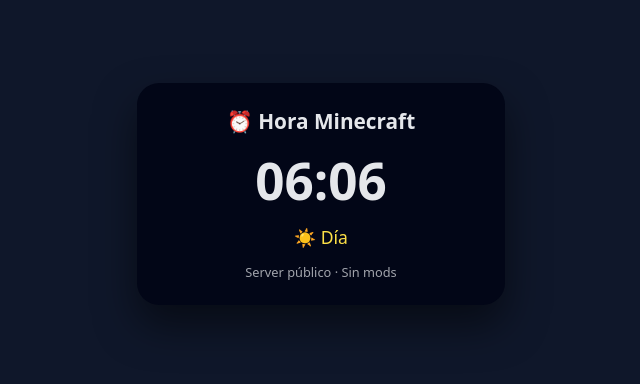
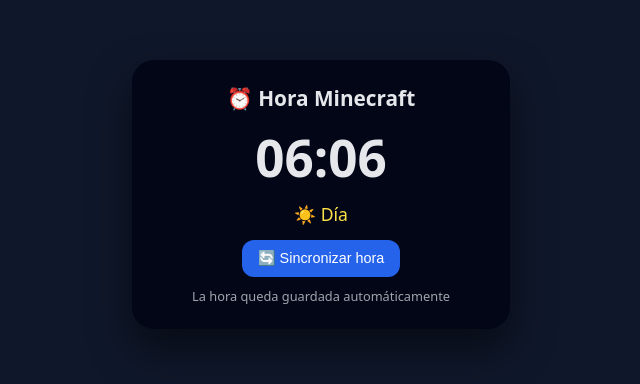
Before and after one commit to miguelsilv2004-eng/Reloj-minecraft, a plain HTML site: page index.html in a window 1280 px wide. Shown: the part 206-590 px from the top of the page, without its empty margins (319-959 px from the left). Drawn offline with Linux system fonts and the light colour scheme.

Commit message:
Update index.html

```diff
--- a/index.html
+++ b/index.html
@@ -23,7 +23,7 @@
   background: #020617;
   padding: 24px;
   border-radius: 22px;
-  width: 320px;
+  width: 330px;
   text-align: center;
   box-shadow: 0 20px 40px rgba(0,0,0,.5);
 }
@@ -41,8 +41,17 @@
 }
 .day { color: #fde047; }
 .night { color: #60a5fa; }
+button {
+  margin-top: 14px;
+  padding: 10px 16px;
+  border-radius: 12px;
+  border: none;
+  background: #2563eb;
+  color: white;
+  font-size: .9rem;
+}
 .note {
-  margin-top: 14px;
+  margin-top: 10px;
   font-size: .8rem;
   opacity: .7;
 }
@@ -54,29 +63,54 @@
   <h1>⏰ Hora Minecraft</h1>
   <div class="time" id="time">--:--</div>
   <div class="state" id="state">---</div>
-  <div class="note">Server público · Sin mods</div>
+
+  <button onclick="syncTime()">🔄 Sincronizar hora</button>
+
+  <div class="note">La hora queda guardada automáticamente</div>
 </div>
 
 <script>
-/*
-  AJUSTE IMPORTANTE
-  Cambiá estos valores según la hora REAL del server
-*/
-const MC_START_HOUR = 6;
-const MC_START_MINUTE = 0;
-
-const realStart = Date.now();
-
-// 1 hora MC = 50 segundos reales
 const REAL_MS_PER_MC_MIN = (50 / 60) * 1000;
 const MC_MIN_PER_DAY = 1440;
 
-const startMcMinutes = MC_START_HOUR * 60 + MC_START_MINUTE;
+// Cargar datos guardados
+let mcStartMinutes = localStorage.getItem("mcStartMinutes");
+let realStart = localStorage.getItem("realStart");
+
+if (!mcStartMinutes || !realStart) {
+  mcStartMinutes = 6 * 60; // 06:00 default
+  realStart = Date.now();
+  localStorage.setItem("mcStartMinutes", mcStartMinutes);
+  localStorage.setItem("realStart", realStart);
+}
+
+mcStartMinutes = Number(mcStartMinutes);
+realStart = Number(realStart);
+
+function syncTime() {
+  const input = prompt("Hora actual del server (HH:MM)");
+  if (!input) return;
+
+  const [h, m] = input.split(":").map(Number);
+  if (
+    isNaN(h) || isNaN(m) ||
+    h < 0 || h > 23 ||
+    m < 0 || m > 59
+  ) {
+    alert("Formato inválido");
+    return;
+  }
+
+  mcStartMinutes = h * 60 + m;
+  realStart = Date.now();
+
+  localStorage.setItem("mcStartMinutes", mcStartMinutes);
+  localStorage.setItem("realStart", realStart);
+}
 
 function update() {
-  const now = Date.now();
-  const elapsedMcMin = (now - realStart) / REAL_MS_PER_MC_MIN;
-  const total = (startMcMinutes + elapsedMcMin) % MC_MIN_PER_DAY;
+  const elapsedMcMin = (Date.now() - realStart) / REAL_MS_PER_MC_MIN;
+  const total = (mcStartMinutes + elapsedMcMin) % MC_MIN_PER_DAY;
 
   const h = Math.floor(total / 60);
   const m = Math.floor(total % 60);
```
